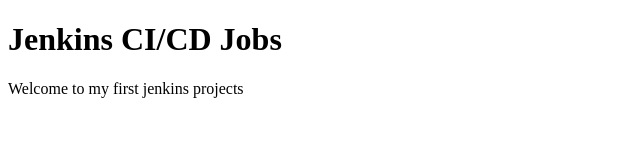
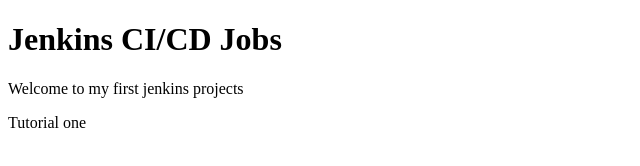
Before and after one commit to Bhavesh202021/MobileApp, a plain HTML site: page main.html in a window 1280 px wide. Shown: the full height of the page, 0-640 px from the left. Drawn offline with Linux system fonts and the light colour scheme.

Commit message:
added tutorial one line

```diff
--- a/main.html
+++ b/main.html
@@ -7,6 +7,7 @@
     <meta http-equiv="X-UA-Compatible" content="IE=edge">
     <meta name="viewport" content="width=device-width, initial-scale=1.0">
     <title>Jenkins CI/CD Pipelines</title>
+    <p> Tutorial one </p>
 </head>
 <body>
 
```
